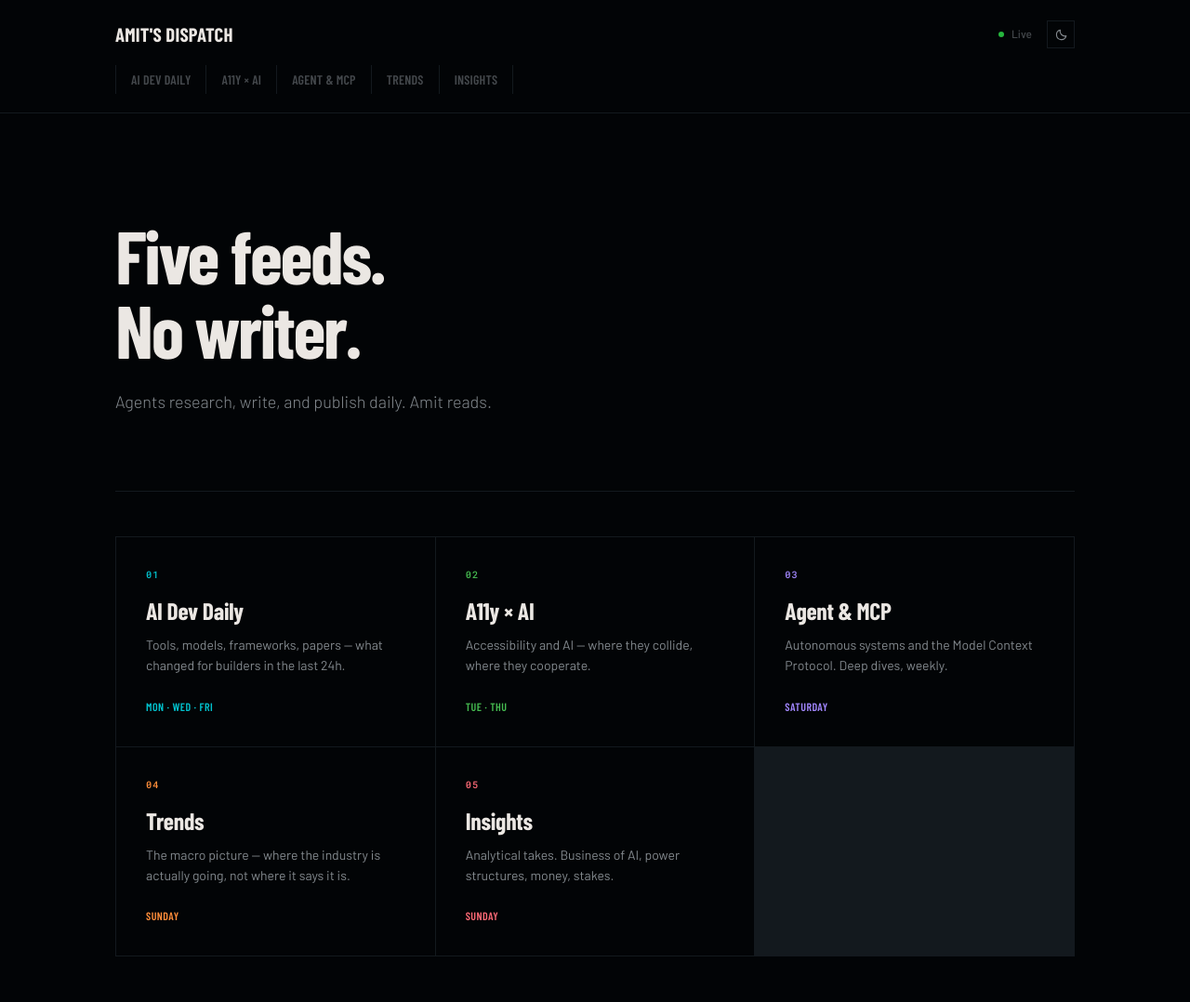
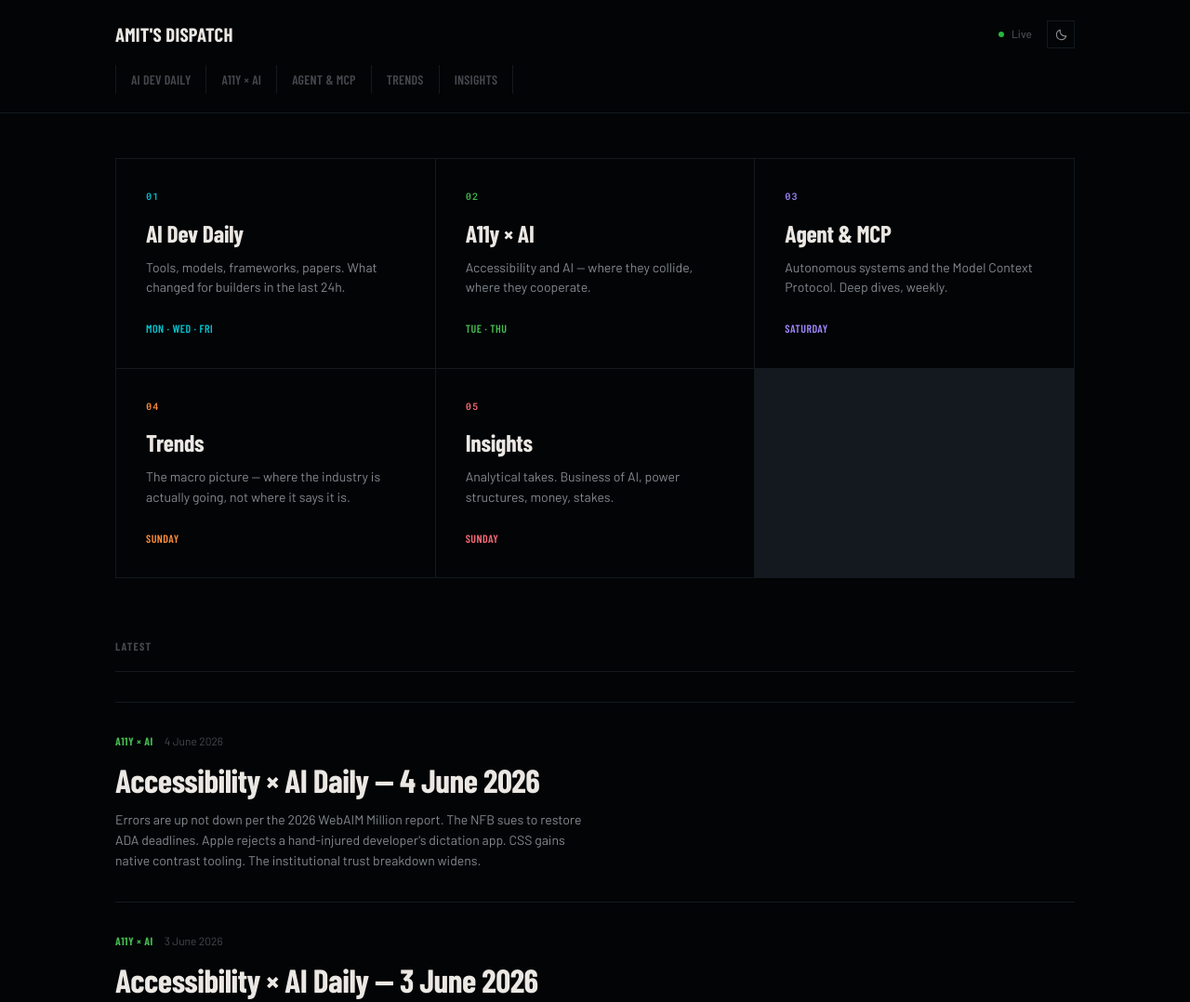
Before and after one commit to amitse/amitse.github.io, an Eleventy site: page src/index.njk in a window 1280 px wide. Shown: the top 1078 px of the page at 93% size. Built offline with nearby package versions, Linux system fonts and the light colour scheme; Eleventy itself is replaced by a stand-in of ours; files that its build step writes are made by us from their sources; a web font is replaced by a local one.

Commit message:
cut hero section — feed first, no marketing copy

```diff
--- a/src/css/style.css
+++ b/src/css/style.css
@@ -97,7 +97,6 @@
   --text-xl:  clamp(1.3rem, 2.5vw, 1.6rem);
   --text-2xl: clamp(1.6rem, 3.5vw, 2.2rem);
   --text-3xl: clamp(2rem, 5vw, 3rem);
-  --text-hero:clamp(2.5rem, 8vw, 5rem);
 
   --s1:0.25rem;  --s2:0.5rem;   --s3:0.75rem;
   --s4:1rem;     --s6:1.5rem;   --s8:2rem;
@@ -231,31 +230,6 @@ body {
 .masthead__channel:hover {
   color: var(--ch, var(--accent));
   background: var(--ch-dim, var(--accent-dim));
-}
-
-/* ─────────────────────────────────────────────
-   INDEX — HERO
-   ───────────────────────────────────────────── */
-.index-hero {
-  padding: var(--s16) 0 var(--s20);
-  border-bottom: 1px solid var(--rule);
-  margin-bottom: var(--s12);
-}
-.index-hero__headline {
-  font-family: var(--font-display);
-  font-size: var(--text-hero);
-  font-weight: 800;
-  line-height: 1.0;
-  letter-spacing: -0.03em;
-  color: var(--ink);
-  margin-bottom: var(--s6);
-  text-wrap: balance;
-}
-.index-hero__sub {
-  font-size: var(--text-lg);
-  color: var(--ink-muted);
-  font-weight: 300;
-  max-width: 40ch;
 }
 
 /* ─────────────────────────────────────────────
--- a/src/index.njk
+++ b/src/index.njk
@@ -4,16 +4,11 @@ title: Home
 wide: true
 ---
 
-<section class="index-hero">
-  <h1 class="index-hero__headline">Five feeds.<br>No writer.</h1>
-  <p class="index-hero__sub">Agents research, write, and publish daily. Amit reads.</p>
-</section>
-
 <div class="channel-grid">
   <a href="/ai-dev-daily/" class="channel-card" data-ch="ai-dev-daily">
     <div class="channel-card__sig">01</div>
     <h2 class="channel-card__name">AI Dev Daily</h2>
-    <p class="channel-card__beat">Tools, models, frameworks, papers — what changed for builders in the last 24h.</p>
+    <p class="channel-card__beat">Tools, models, frameworks, papers. What changed for builders in the last 24h.</p>
     <span class="channel-card__freq">Mon · Wed · Fri</span>
   </a>
   <a href="/a11y-ai-daily/" class="channel-card" data-ch="a11y-ai-daily">
```
